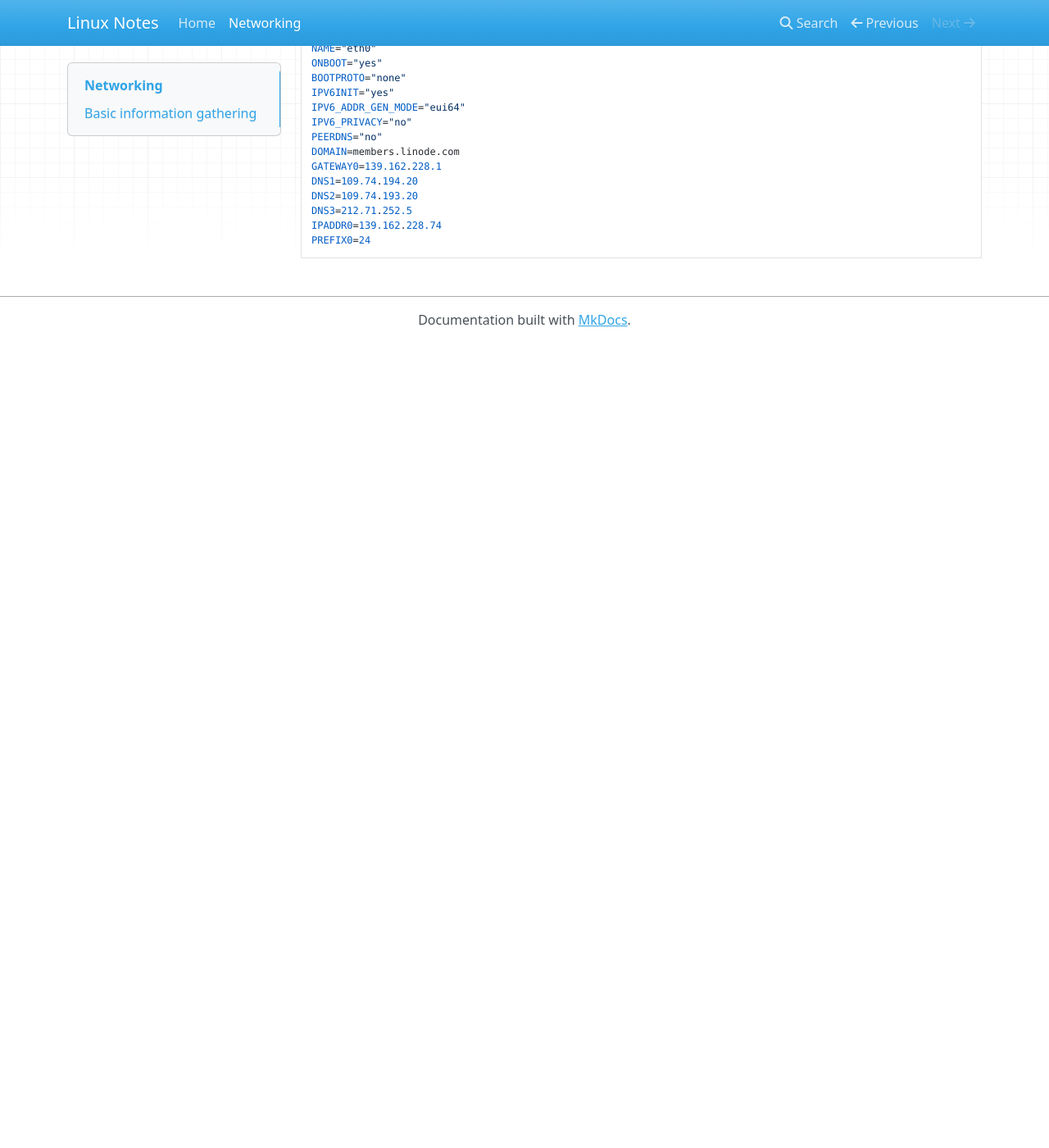
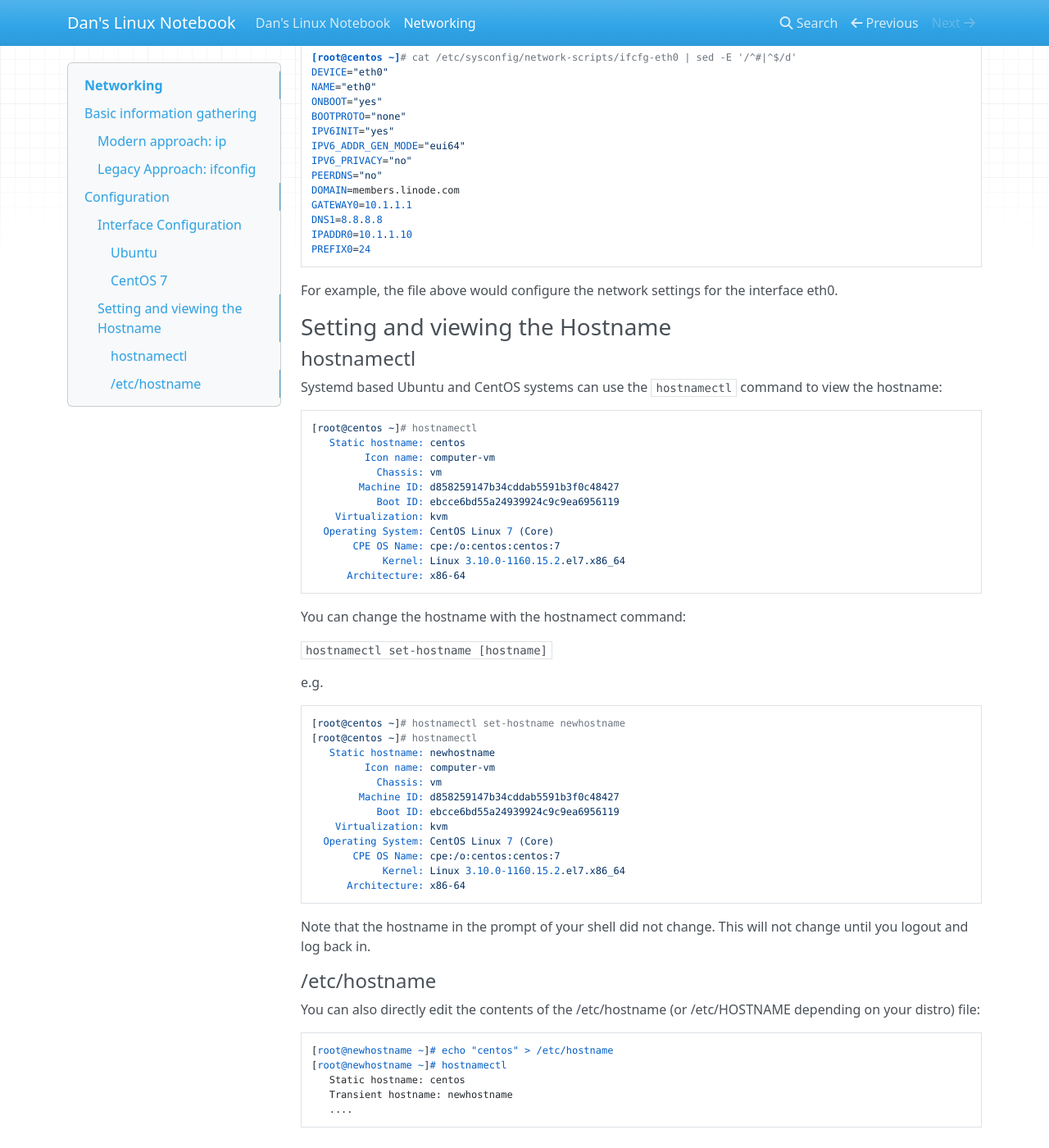
Before and after one commit to dhall0803/mkdocs_linux, an MkDocs documentation site: the page built from docs/networking.md, in a window 1280 px wide and 1400 px high, scrolled down 1830 px. Shown: the whole window at 82% size. Built offline with MkDocs 1.6.1, drawn with Linux system fonts in a browser that asks for light colours; nearby versions of some CDN libraries; before the commit the page ends 2248 px from its top, so only the background shows below that; some of the changed text lies outside the part shown.

Commit message:
Added hostname info

````diff
--- a/docs/networking.md
+++ b/docs/networking.md
@@ -45,10 +45,10 @@ These tools are not availible on modern OSs but are still useful to know. For mo
 
 
 
-### Configuration
+## Configuration
 
 Configuring networking in linux varies by distro, so check the documentation for whatever you are using. Here's a summary of how to do it in Ubuntu and Centos.
-
+### Interface Configuration
 #### Ubuntu
 
 Modern versions of Ubuntu (>=18.04) use [Netplan](https://netplan.io/) to manage the configuration of network interfaces. Network settings are configured in YAML files located in /etc/netplan. Netplan uses these files to generate the configuration which is then used by lower level programs such as NetworkManager.
@@ -96,10 +96,63 @@ IPV6_ADDR_GEN_MODE="eui64"
 IPV6_PRIVACY="no"
 PEERDNS="no"
 DOMAIN=members.linode.com
-GATEWAY0=139.162.228.1
-DNS1=109.74.194.20
-DNS2=109.74.193.20
-DNS3=212.71.252.5
-IPADDR0=139.162.228.74
+GATEWAY0=10.1.1.1
+DNS1=8.8.8.8
+IPADDR0=10.1.1.10
 PREFIX0=24
 ```
+For example, the file above would configure the network settings for the interface eth0.
+
+### Setting and viewing the Hostname
+
+#### hostnamectl
+
+Systemd based Ubuntu and CentOS systems can use the ``hostnamectl`` command to view the hostname:
+
+```
+[root@centos ~]# hostnamectl
+   Static hostname: centos
+         Icon name: computer-vm
+           Chassis: vm
+        Machine ID: d858259147b34cddab5591b3f0c48427
+           Boot ID: ebcce6bd55a24939924c9c9ea6956119
+    Virtualization: kvm
+  Operating System: CentOS Linux 7 (Core)
+       CPE OS Name: cpe:/o:centos:centos:7
+            Kernel: Linux 3.10.0-1160.15.2.el7.x86_64
+      Architecture: x86-64
+```
+
+You can change the hostname with the hostnamect command:
+
+``hostnamectl set-hostname [hostname]``
+
+e.g.
+
+```
+[root@centos ~]# hostnamectl set-hostname newhostname
+[root@centos ~]# hostnamectl
+   Static hostname: newhostname
+         Icon name: computer-vm
+           Chassis: vm
+        Machine ID: d858259147b34cddab5591b3f0c48427
+           Boot ID: ebcce6bd55a24939924c9c9ea6956119
+    Virtualization: kvm
+  Operating System: CentOS Linux 7 (Core)
+       CPE OS Name: cpe:/o:centos:centos:7
+            Kernel: Linux 3.10.0-1160.15.2.el7.x86_64
+      Architecture: x86-64
+```
+Note that the hostname in the prompt of your shell did not change. This will not change until you logout and log back in.
+
+#### /etc/hostname
+
+You can also directly edit the contents of the /etc/hostname (or /etc/HOSTNAME depending on your distro) file:
+
+```
+[root@newhostname ~]# echo "centos" > /etc/hostname
+[root@newhostname ~]# hostnamectl
+   Static hostname: centos
+   Transient hostname: newhostname
+   ....
+```
--- a/mkdocs.yml
+++ b/mkdocs.yml
@@ -1,5 +1,8 @@
-site_name: Linux Notes
+site_name: Dan's Linux Notebook
+site_url: https://linux.dan-hall.net
+site_description: Some notes on linux
+site_author: Dan Hall
 
-nav:
-  - Home: index.md
-  - Networking: networking.md
+theme:
+  name: mkdocs
+  navigation_depth: 4
````
Also changed, not shown: docs/index.md (+3 -1 lines).
